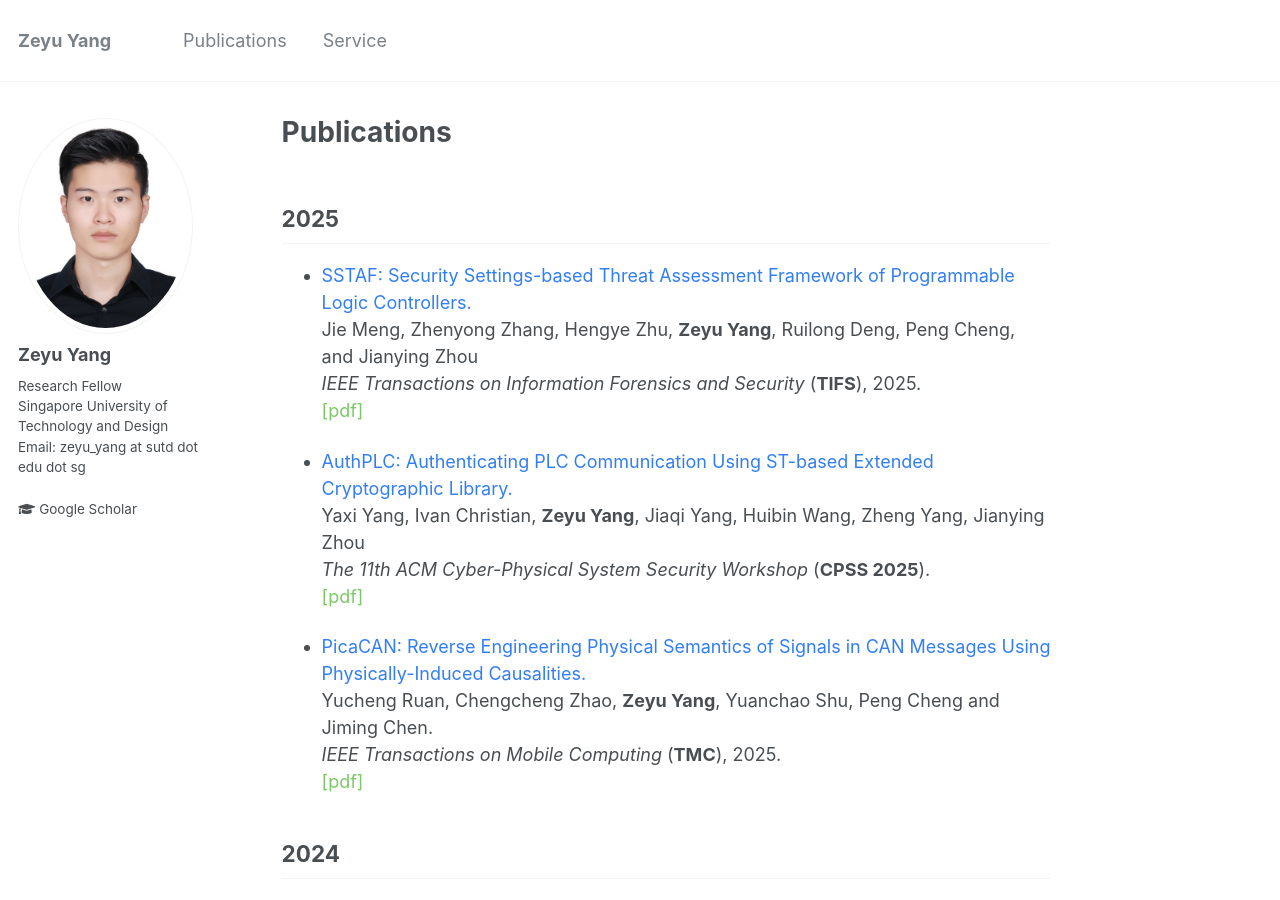
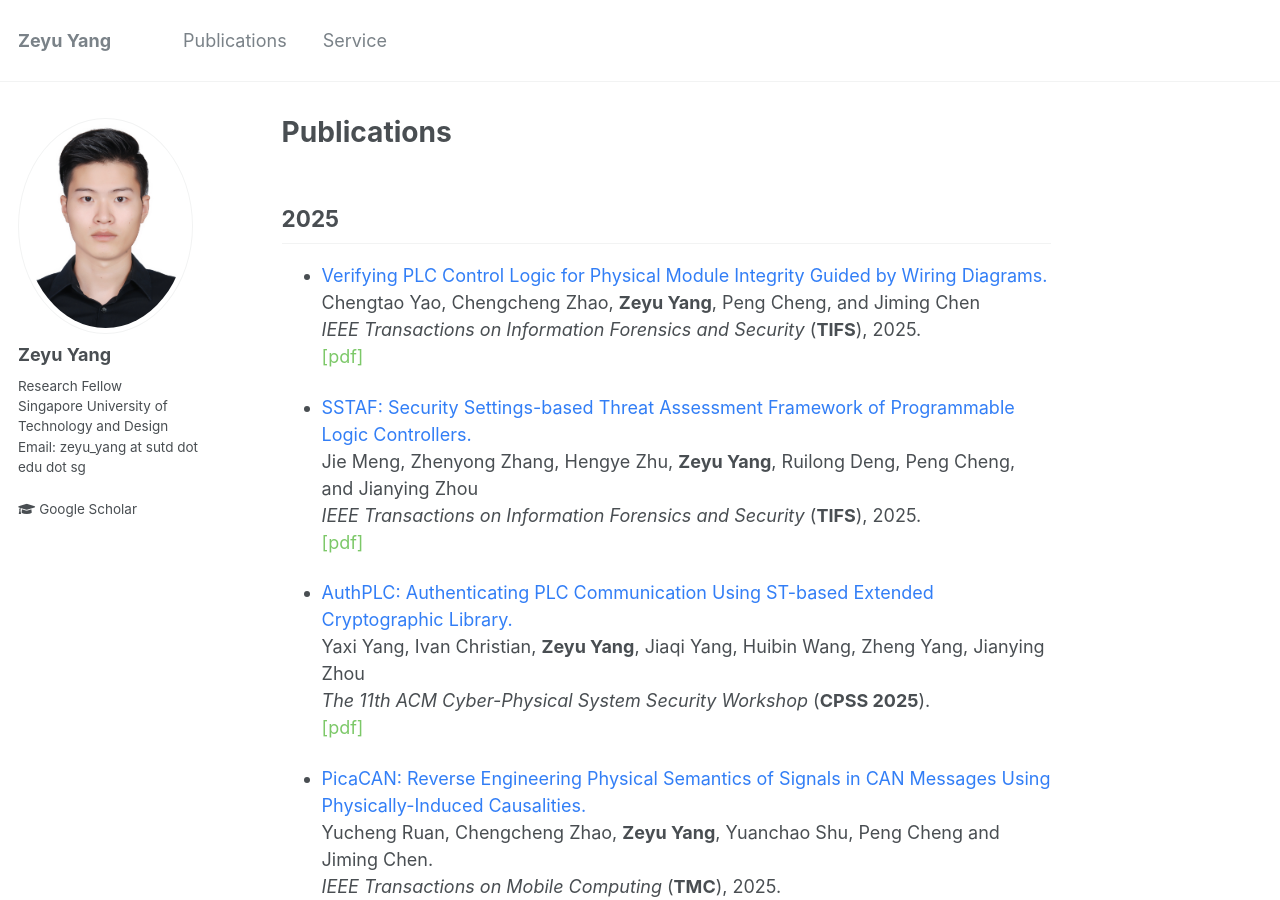
Before and after one commit to zeyuid/zeyuid.github.io, a Jekyll site: the page built from _pages/publications.md, in a window 1280 px wide and 900 px high. Built offline with Jekyll 4.4.1, drawn with Linux system fonts in a browser that asks for light colours.

Commit message:
add file

```diff
--- a/_pages/publications.md
+++ b/_pages/publications.md
@@ -6,6 +6,14 @@ author_profile: true
 ---
 
 ## 2025
+* <font color="#327ef6">Verifying PLC Control Logic for Physical Module Integrity Guided by Wiring Diagrams.</font>
+<!-- <br> -->
+Chengtao Yao, Chengcheng Zhao, **Zeyu Yang**, Peng Cheng, and Jiming Chen
+<br>
+<i>IEEE Transactions on Information Forensics and Security</i> (**TIFS**), 2025.
+<br>
+<a href="" style="text-decoration: none;"><font color="#7cc868">[pdf]</font></a>
+
 * <font color="#327ef6">SSTAF: Security Settings-based Threat Assessment Framework of Programmable Logic Controllers.</font>
 <!-- <br> -->
 Jie Meng, Zhenyong Zhang, Hengye Zhu, **Zeyu Yang**, Ruilong Deng, Peng Cheng, and Jianying Zhou
```
Also changed, not shown: _pages/about.md (+2 -0 lines), 1 other file.
